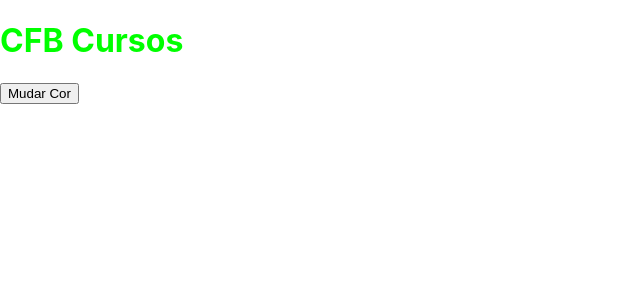
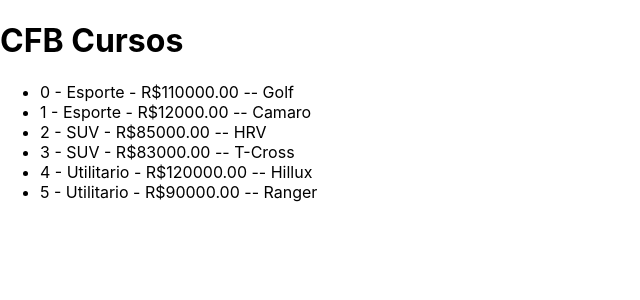
Before and after one commit to benemoreirac/AppReactCursoCFB, a React (Create React App) app: page / in a window 1280 px wide. Shown: the top 300 px of the page, without its empty margins (0-640 px from the left). Built offline with nearby package versions, Linux system fonts and the light colour scheme.

Commit message:
Manipulação de Elementos em ReactJS

```diff
--- a/src/App.js
+++ b/src/App.js
@@ -1,13 +1,13 @@
 import React from 'react'
 import './App.css'
-import RenderizaCor from './componentes/RenderizaCor'
+import Elementos from './componentes/elementosCar'
 
 export default function App(){
 
-
   return(
     <>
-      <RenderizaCor/>
+    <Elementos></Elementos>
+
     </>
   )
 }
--- /dev/null
+++ b/src/componentes/elementosCar.js
@@ -0,0 +1,25 @@
+import React from 'react'
+
+export default function elementosCar(){
+
+const carros = [
+  {categoria: "Esporte", preco:"110000.00", modelo:"Golf"},
+  {categoria: "Esporte", preco: "12000.00", modelo: "Camaro"},
+  {categoria: "SUV", preco: "85000.00", modelo: "HRV"},
+  {categoria: "SUV", preco: "83000.00", modelo: "T-Cross"},
+  {categoria: "Utilitario", preco: "120000.00", modelo: "Hillux"},
+  {categoria: "Utilitario", preco: "90000.00", modelo: "Ranger"}
+];
+
+  const listaCarros = carros.map(
+    (car,i)=>
+      <li key={i}>{i} - {car.categoria} - R${car.preco} -- {car.modelo}</li>
+  )
+
+  return(
+    <>
+      <h1>CFB Cursos</h1>
+      <ul>{listaCarros}</ul>
+    </>
+  )
+}
```
